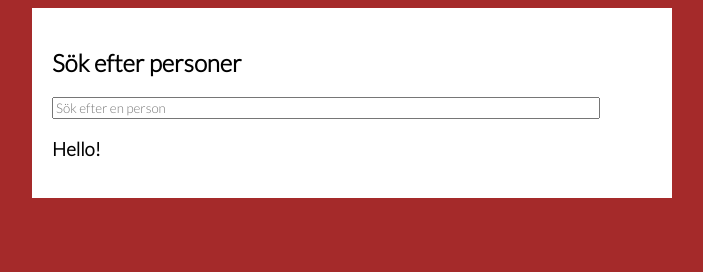
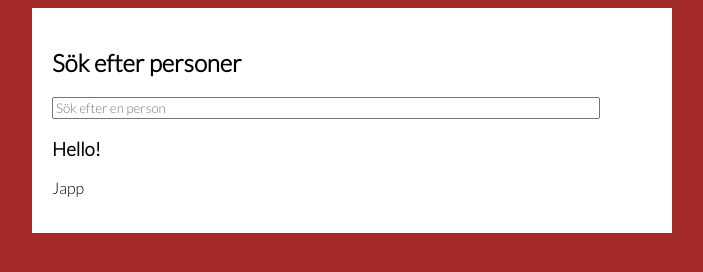
Before and after one commit to AxelWesterstrom/javascript-demo, a website: page frontend/index.html in a window 1280 px wide. Shown: the whole page, without its empty margins (288-991 px from the left). Drawn offline with nearby package versions, Linux system fonts and the light colour scheme; a web font is replaced by a local one.

Commit message:
Update index.html

```diff
--- a/frontend/index.html
+++ b/frontend/index.html
@@ -16,6 +16,7 @@
     <div class="result"></div>
     <h3>Hello!
     </h3>
+    <p> Japp </p>
     <script src="https://code.jquery.com/jquery-3.6.0.min.js"></script>
     <script src="main.js"></script>
   </main>
```
